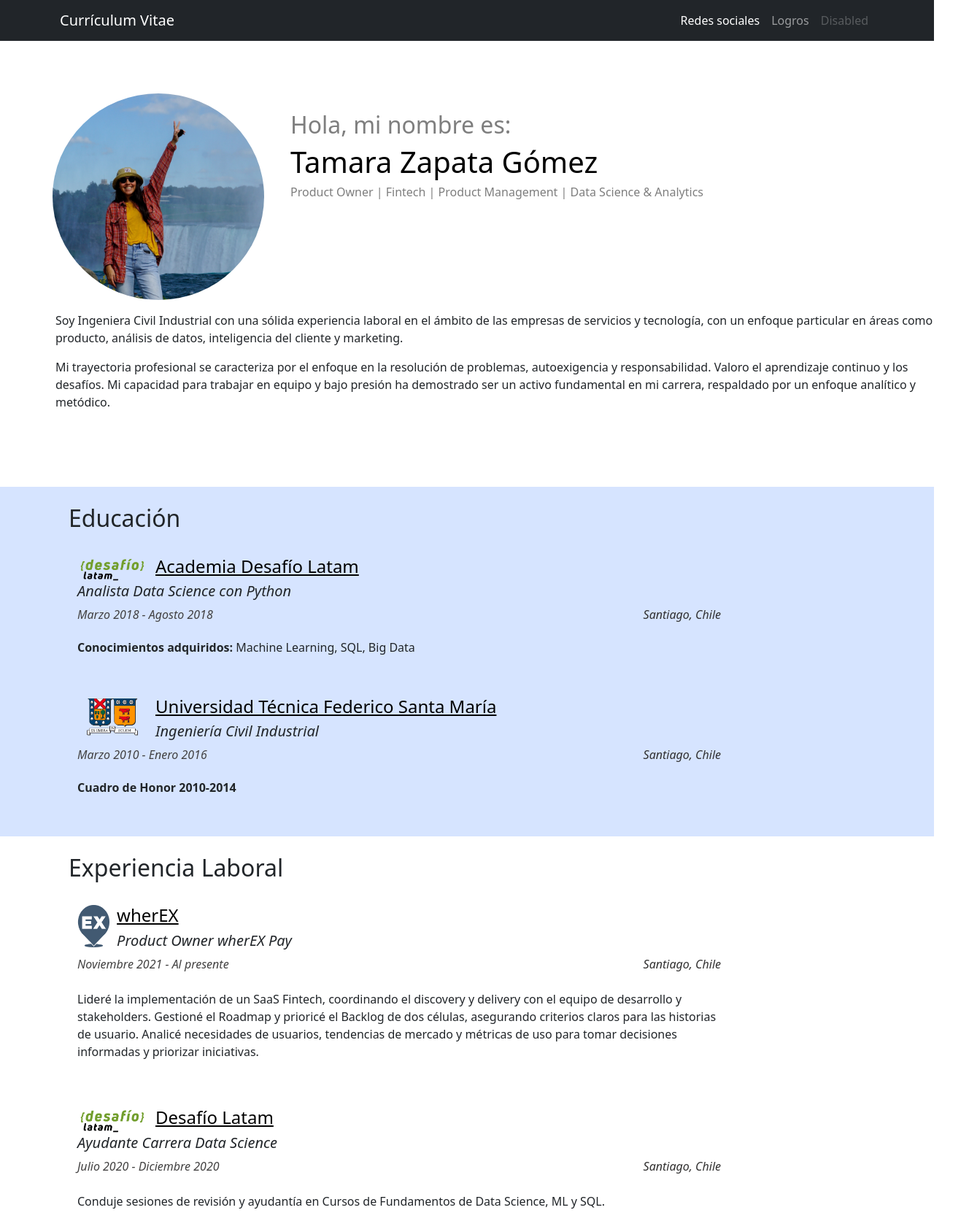
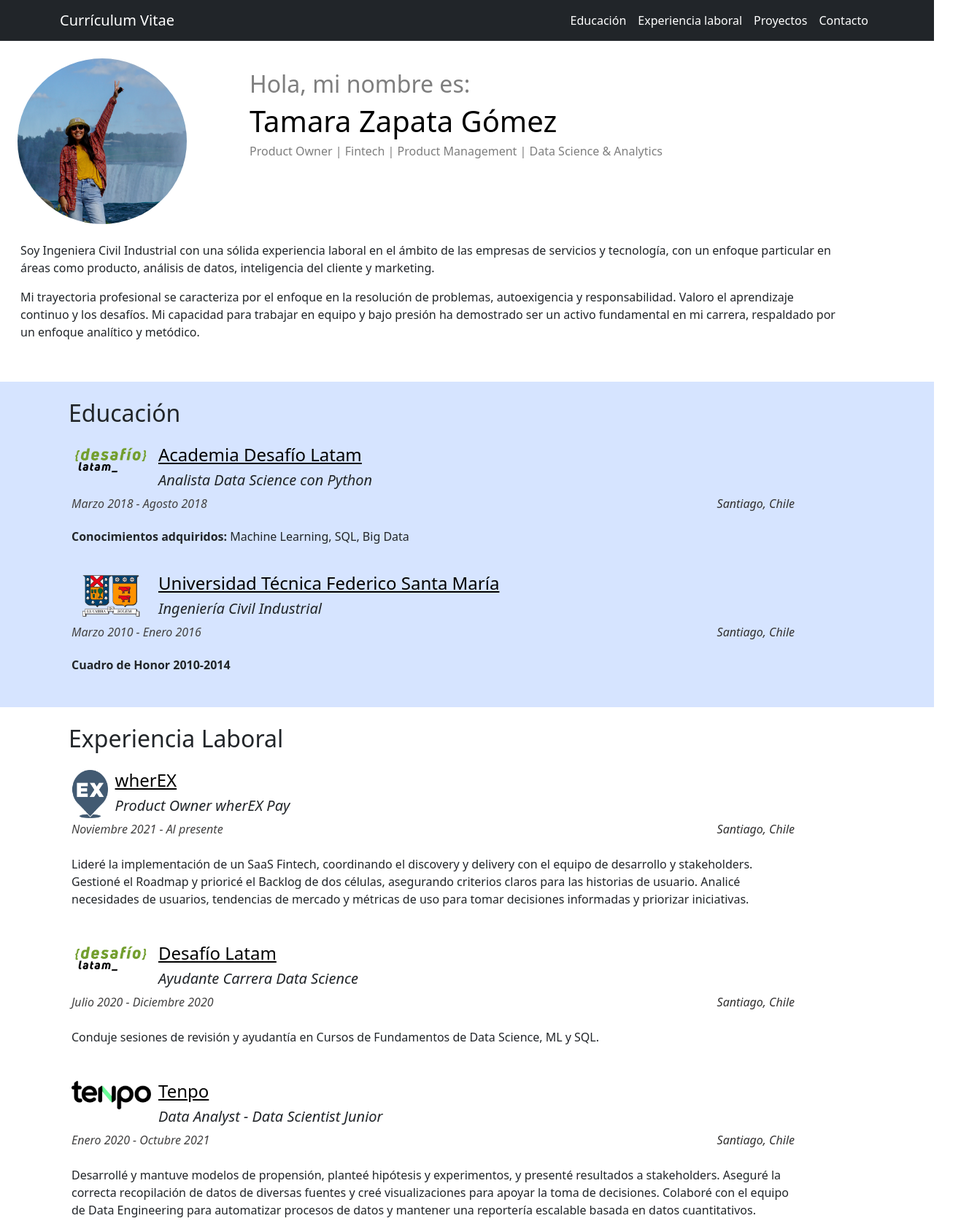
Before and after one commit to tamarazapata/prueba_intro_dev_web_tzg, a plain HTML site: page index.html in a window 1280 px wide. Shown: the top 1673 px of the page at 73% size, 1328 px wide, since content can reach past the window. Drawn offline with nearby package versions, Linux system fonts and the light colour scheme.

Commit message:
se mejora el responsive y se agrega links en nav bar

```diff
--- a/assets/css/style.css
+++ b/assets/css/style.css
@@ -6,7 +6,7 @@
   background-color: #ffffff; /* Color de fondo ligero para destacar la sección */
 }
 .summary-section img{
-  width: 100%;
+  width: 80%;
   border-radius: 50%;
 }
 .header h2{
@@ -20,11 +20,12 @@
 }
 .card img {
   width: 100%;
-  max-height: 20rem;
+  object-fit: cover;
+  object-position: top;
 }
 .image-size-custom{
-    height: 80%;
-    width: 12rem;
+    height: 20rem;
+    width: 20rem;
     object-fit: cover;
 }
 
--- a/index.html
+++ b/index.html
@@ -12,6 +12,7 @@
       crossorigin="anonymous"
     />
     <link rel="stylesheet" href="./assets/css/bootstrap.css" />
+    <link href="https://stackpath.bootstrapcdn.com/bootstrap/5.3.0/css/bootstrap.min.css" rel="stylesheet">
     <link href="https://cdn.jsdelivr.net/npm/bootstrap@5.3.3/dist/css/bootstrap.min.css" rel="stylesheet">
     <script src="https://cdn.jsdelivr.net/npm/bootstrap@5.3.3/dist/js/bootstrap.bundle.min.js"></script>
     <link rel="stylesheet" href="./assets/css/style.css" />
@@ -36,34 +37,37 @@
         <div class="collapse navbar-collapse" id="navbarNav">
           <ul class="navbar-nav ms-auto">
             <li class="nav-item">
-              <a class="nav-link active" aria-current="page" href="#">Redes sociales</a>
+              <a class="nav-link active" aria-current="page" href="#education">Educación</a>
             </li>
             <li class="nav-item">
-              <a class="nav-link" href="#">Logros</a>
+              <a class="nav-link active" href="#work-experience">Experiencia laboral</a>
             </li>
-              <a class="nav-link disabled">Disabled</a>
+              <a class="nav-link active" href="#projects">Proyectos</a>
             </li>
+            <li class="nav-item">
+              <a class="nav-link active" href="#contacto"></i> Contacto</a>
+          </li>
+
           </ul>
         </div>
       </div>
     </nav>
 
-    <div class="summary-section p-4 m-5">
+    <div class="summary-section p-4">
       <div class="d-flex justify-content-between flex-column">
           <div class="row">
             <div class="col-md-3 picture">
-              <img src="./assets/img/foto-tzg.jpg" alt="foto de perfil">
+              <img src="./assets/img/foto-tzg.jpg" alt="foto de perfil" class="img-fluid">
             </div>
-              <div class="col-md-9 profile p-4" style="color: rgb(126, 126, 126);">
-                  <h2>Hola, mi nombre es:</h2>
-                  <h1 style="color: black;">Tamara Zapata Gómez</h1>
-                  <h6>Product Owner | Fintech | Product Management | Data Science & Analytics</h6>
+              <div class="col-md-9 profile p-3" style="color: rgb(126, 126, 126);">
+                  <h2 class="text-md">Hola, mi nombre es:</h2>
+                  <h1 class="text-lg" style="color: black;">Tamara Zapata Gómez</h1>
+                  <h6 class="text-sm" >Product Owner | Fintech | Product Management | Data Science & Analytics</h6>
               </div>
-              <div class="summary mt-6 p-3">
-                  <p>Soy Ingeniera Civil Industrial con una sólida experiencia laboral en el ámbito de las empresas de servicios y tecnología, con un enfoque particular en áreas como producto, análisis de datos, inteligencia del cliente y marketing. </p>
-                  <p>Mi trayectoria profesional se caracteriza por el enfoque en la resolución de problemas, autoexigencia y responsabilidad. Valoro el aprendizaje continuo y los desafíos. Mi capacidad para trabajar en equipo y bajo presión ha demostrado ser un activo fundamental en mi carrera, respaldado por un enfoque analítico y metódico.</p>
+              <div class="summary col-11 mt-2 mb-0 p-3">
+                  <p class="text-lg">Soy Ingeniera Civil Industrial con una sólida experiencia laboral en el ámbito de las empresas de servicios y tecnología, con un enfoque particular en áreas como producto, análisis de datos, inteligencia del cliente y marketing. </p>
+                  <p class="text-lg">Mi trayectoria profesional se caracteriza por el enfoque en la resolución de problemas, autoexigencia y responsabilidad. Valoro el aprendizaje continuo y los desafíos. Mi capacidad para trabajar en equipo y bajo presión ha demostrado ser un activo fundamental en mi carrera, respaldado por un enfoque analítico y metódico.</p>
               </div>
-              <!-- <button class="btn btn-primary col-2">Descargar CV</button> -->
           </div>
       </div>
     </div>
@@ -74,7 +78,7 @@
             <h2>Educación</h2>
           </div>
           <div class="row">
-            <div class="col-lg-10 p-4" data-aos="fade-up">
+            <div class="col-lg-11 p-3" data-aos="fade-up">
               <div class="col-md-12 mt-4 mt-md-0 icon-box" data-aos="fade-up" data-aos-delay="100">
                 <a href="https://usm.cl/" target="_blank"><img src="./assets/img/desafiolatam.png" class="img-fluid" style="float:left;margin:0 10px 0 0;" width="11%"></a>
                 <h4 style="text-align:left;"><a href="https://usm.cl/" target="_blank" style="color:#000000">Academia Desafío Latam</a><br> </h4>
@@ -84,7 +88,7 @@
                 <h6 style="text-align:left;"><strong>Conocimientos adquiridos:</strong>  Machine Learning, SQL, Big Data </h6>
               </div>
             </div>
-            <div class="col-lg-10 p-4" data-aos="fade-up">
+            <div class="col-lg-11 p-3" data-aos="fade-up">
               <div class="col-md-12 mt-4 mt-md-0 icon-box" data-aos="fade-up" data-aos-delay="100">
                 <a href="https://usm.cl/" target="_blank"><img src="./assets/img/utfsm.png" class="img-fluid" style="float:left;margin:0 10px 0 0;" width="11%"></a>
                 <h4 style="text-align:left;"><a href="https://usm.cl/" target="_blank" style="color:#000000">Universidad Técnica Federico Santa María</a><br> </h4>
@@ -104,7 +108,7 @@
           <h2>Experiencia Laboral</h2>
         </div>
         <div class="row">
-          <div class="col-lg-10 p-4" data-aos="fade-up">
+          <div class="col-lg-11 p-3" data-aos="fade-up">
             <div class="col-md-12 mt-4 mt-md-0 icon-box" data-aos="fade-up" data-aos-delay="100">
               <a href="https://wherex.com/" target="_blank"><img src="./assets/img/logo-wherex.png" class="img-fluid" style="float:left;margin:0 10px 0 0;" width="5%"></a>
               <h4 style="text-align:left;"><a href="https://wherex.com/" target="_blank" style="color:#000000">wherEX</a><br> </h4>
@@ -114,7 +118,7 @@
               <p style="text-align:left;"> Lideré la implementación de un SaaS Fintech, coordinando el discovery y delivery con el equipo de desarrollo y stakeholders. Gestioné el Roadmap y prioricé el Backlog de dos células, asegurando criterios claros para las historias de usuario. Analicé necesidades de usuarios, tendencias de mercado y métricas de uso para tomar decisiones informadas y priorizar iniciativas. </p>
             </div>
           </div>
-          <div class="col-lg-10 p-4" data-aos="fade-up">
+          <div class="col-lg-11 p-3" data-aos="fade-up">
             <div class="col-md-12 mt-4 mt-md-0 icon-box" data-aos="fade-up" data-aos-delay="100">
               <a href="https://wherex.com/" target="_blank"><img src="./assets/img/desafiolatam.png" class="img-fluid" style="float:left;margin:0 10px 0 0;" width="11%"></a>
               <h4 style="text-align:left;"><a href="https://wherex.com/" target="_blank" style="color:#000000">Desafío Latam</a><br> </h4>
@@ -124,7 +128,7 @@
               <p style="text-align:left;"> Conduje sesiones de revisión y ayudantía en Cursos de Fundamentos de Data Science, ML y SQL. </p>
             </div>
           </div>
-          <div class="col-lg-10 p-4" data-aos="fade-up">
+          <div class="col-lg-11 p-3" data-aos="fade-up">
             <div class="col-md-12 mt-4 mt-md-0 icon-box" data-aos="fade-up" data-aos-delay="100">
               <a href="https://tenpo.cl/" target="_blank"><img src="./assets/img/tenpo-logo.png" class="img-fluid" style="float:left;margin:0 10px 0 0;" width="11%"></a>
               <h4 style="text-align:left;"><a href="https://tenpo.cl/" target="_blank" style="color:#000000">Tenpo</a><br> </h4>
@@ -135,7 +139,7 @@
             </div>
           </div>
 
-          <div class="col-lg-10 p-4" data-aos="fade-up">
+          <div class="col-lg-11 p-3" data-aos="fade-up">
             <div class="col-md-12 mt-4 mt-md-0 icon-box" data-aos="fade-up" data-aos-delay="100">
               <a href="https://klap.cl/" target="_blank"><img src="./assets/img/klap.png" class="img-fluid" style="float:left;margin:0 10px 0 0;" width="9%"></a>
               <h4 style="text-align:left;"><a href="https://klap.cl/" target="_blank" style="color:#000000">Klap</a><br> </h4>
@@ -220,13 +224,13 @@
     </section>
 
     <footer class="bg-dark text-center text-light p-4">
-        <p class="mb-0">Tamara Zapata. Todos los derechos reservados.</p>
+      <div class="text-center">
+        <span class="me-5">© 2024 Tamara Zapata</span>
+      </div>
     </footer>
 
-    <script src="https://cdn.jsdelivr.net/npm/bootstrap@5.1.3/dist/js/bootstrap.bundle.min.js"
-        integrity="sha384-ka7Sk0Gln4gmtz2MlQnikT1wXgYsOg+OMhuP+IlRH9sENBO0LRn5q+8nbTov4+1p"
-        crossorigin="anonymous">
-      </script>
+    <script src="https://cdn.jsdelivr.net/npm/bootstrap@5.1.3/dist/js/bootstrap.bundle.min.js" integrity="sha384-ka7Sk0Gln4gmtz2MlQnikT1wXgYsOg+OMhuP+IlRH9sENBO0LRn5q+8nbTov4+1p" crossorigin="anonymous"></script>
+    <script src="https://stackpath.bootstrapcdn.com/bootstrap/5.3.0/js/bootstrap.bundle.min.js"></script>
   </body>
 
 </html>
```
